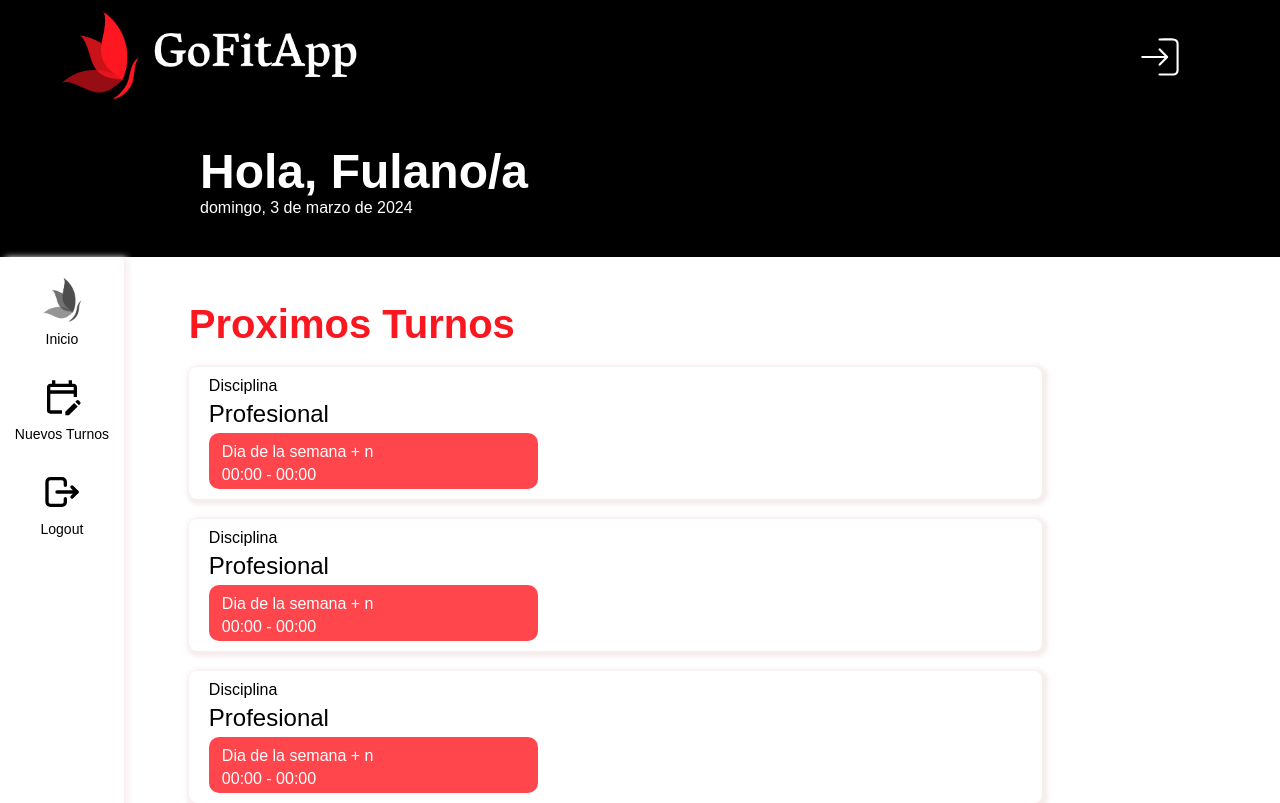
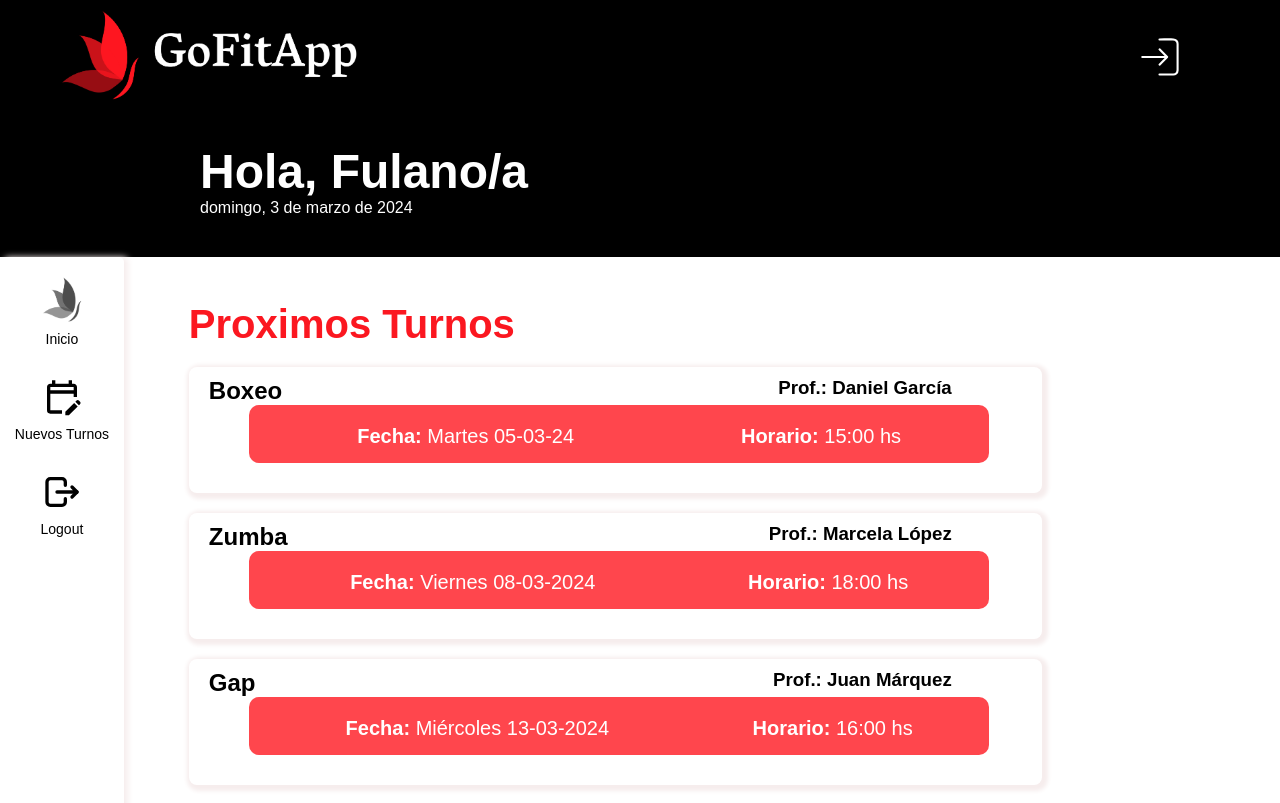
Before and after one commit to Alex420s/C16-74-n-python, a React (Create React App) app in the folder frontend/: page /usuario in a window 1280 px wide. Shown: the top 803 px of the page. Built offline with nearby package versions, Linux system fonts and the light colour scheme; the HTML template or start-up script is replaced by a standard one.

Commit message:
UserPage terminada

```diff
--- a/frontend/src/components/Novedades.jsx
+++ /dev/null
@@ -1,38 +0,0 @@
-import React from 'react'
-import '../stylesheets/Novedades.css'
-
-const Novedades = () => {
-  return (
-    <div className="novedades">
-       <p className="tituloNov">Proximos Turnos</p>
-       <div className="novedadBox">
-        <p>Disciplina</p>
-        <p className='profesional'>Profesional</p>
-        <div className="novedadBoxFecha">
-          <p>Dia de la semana + n </p>
-          <p>00:00 - 00:00 </p>
-        </div>
-       </div>
-
-       <div className="novedadBox">
-        <p>Disciplina</p>
-        <p className='profesional'>Profesional</p>
-        <div className="novedadBoxFecha">
-          <p>Dia de la semana + n </p>
-          <p>00:00 - 00:00 </p>
-        </div>
-       </div>
-
-       <div className="novedadBox">
-        <p>Disciplina</p>
-        <p className='profesional'>Profesional</p>
-        <div className="novedadBoxFecha">
-          <p>Dia de la semana + n </p>
-          <p>00:00 - 00:00 </p>
-        </div>
-       </div>
-    </div>
-  )
-}
-
-export default Novedades
--- a/frontend/src/components/PerfilP.jsx
+++ b/frontend/src/components/PerfilP.jsx
@@ -47,6 +47,7 @@ const objetoPrueba = [
         horario: "9:00 a 10:00",
     }
 ]
+
 
 localStorage.setItem('name', "Gabriela Sastre");
 localStorage.setItem('speciality', "Nutricionista");
--- a/frontend/src/components/ReservaProf.jsx
+++ b/frontend/src/components/ReservaProf.jsx
@@ -1,4 +1,3 @@
-import react from 'react'
 import '../stylesheets/Reserva.css'
 
 const ReservaProf = () => {
--- a/frontend/src/components/SidebarUser.jsx
+++ b/frontend/src/components/SidebarUser.jsx
@@ -3,7 +3,7 @@ import '../stylesheets/Sidebar.css'
 import images from '../images/image.png'
 import { MdOutlineEditCalendar } from "react-icons/md";
 import { TbLogout } from "react-icons/tb";
-import { useNavigate } from 'react-router-dom';
+import { Link, useNavigate } from 'react-router-dom';
 
 const SidebarUser = () => {
 
@@ -19,11 +19,11 @@ const SidebarUser = () => {
     <div className="sidebar">
       <ul>
         <li>
-          <span className="sidebarIcons"> <img src={images} alt="Logo" /> </span>
+          <span className="sidebarIcons"><Link style={{textDecoration: 'none', color: 'black'}} to={'/usuario'}> <img src={images} alt="Logo" /> </Link> </span>
           <p>Inicio</p>
         </li>
         <li>
-          <span className="sidebarIcons"> <MdOutlineEditCalendar /> </span>
+          <span className="sidebarIcons"><Link style={{textDecoration: 'none', color: 'black'}} to={'/search'}> <MdOutlineEditCalendar /> </Link> </span>
           <p>Nuevos Turnos</p>
         </li>
         <li>
--- /dev/null
+++ b/frontend/src/components/UserPage.jsx
@@ -0,0 +1,49 @@
+import React from 'react'
+import '../stylesheets/UserPage.css'
+
+const UserPage = () => {
+
+  const objetoPrueba = [
+    {
+      speciality: 'Boxeo',
+      professional: 'Daniel García',
+      day: 'Martes',
+      date: '05-03-24',
+      time: '15:00',
+    },
+    {
+      speciality: 'Zumba',
+      professional: 'Marcela López',
+      day: 'Viernes',
+      date: '08-03-2024',
+      time: '18:00',
+    },
+    {
+      speciality: 'Gap',
+      professional: 'Juan Márquez',
+      day: 'Miércoles',
+      date: '13-03-2024',
+      time: '16:00',
+    },
+  ]
+
+  return (
+    <div className="novedades">
+      <p className="tituloNov">Proximos Turnos</p>
+      {objetoPrueba.sort((a, b) => new Date(a.date) - new Date(b.date)).map((persona, index) => (
+        <div className="novedadBox">
+          <div className="boxProf">
+            <h2>{persona.speciality}</h2>
+            <h3>Prof.: {persona.professional}</h3>
+          </div>
+          <div className="boxFecha">
+            <p><span className="bold">Fecha:&nbsp; </span> {persona.day} {persona.date}</p>
+            <p><span className="bold">Horario:&nbsp;</span> {persona.time} hs</p>
+          </div>
+        </div>
+      ))}
+    </div>
+  )
+}
+
+export default UserPage
--- a/frontend/src/pages/UserHome.jsx
+++ b/frontend/src/pages/UserHome.jsx
@@ -3,7 +3,7 @@ import Header from '../components/footer-header/Header.jsx'
 import Footer from '../components/footer-header/Footer.jsx'
 import Saludo from '../components/Saludo.jsx'
 import SidebarUser from '../components/SidebarUser.jsx'
-import Novedades from '../components/Novedades.jsx'
+import UserPage from '../components/UserPage.jsx'
 import '../stylesheets/UserHome.css'
 
 const UserHome = () => {
@@ -14,7 +14,7 @@ const UserHome = () => {
           <div className="main">
             <div className='side-novedades'>
               <SidebarUser />
-              <Novedades />
+              <UserPage />
             </div>
           </div>
       <Footer />
--- a/frontend/src/stylesheets/Novedades.css
+++ b/frontend/src/stylesheets/UserPage.css
@@ -14,12 +14,6 @@
     text-align: left;
 }
 
-.profesional{
-    font-size: 24px;
-    font-weight:500;
-    margin: 5px 0 5px 0;
-}
-
 .novedadBox {
     width: 80%;
     padding: 10px 10px 10px 20px;
@@ -29,15 +23,32 @@
     margin-top: 20px;
 }
 
-.novedadBoxFecha {
-    width: 40%;
+.boxProf {
+    display: flex;
+    justify-content: space-between;
+    margin-right: 80px;
+}
+
+.boxFecha {
+    width: 90%;
     background-color: #ff464d;
     color: white;
-    padding: 5px;
+    padding: 15px;
     border-radius: 10px;
+    margin-left: 40px;
+    margin-bottom: 20px;
+    display: flex;
+    justify-content: space-around;
 }
 
-.novedadBoxFecha p{
+.bold {
+    font-weight: bold;
+}
+
+.boxFecha p{
     margin-top: 5px;
-    margin-left: 8px;
+    margin-left: 20px;
+    font-size: 20px;
+    display:flex;
+    justify-content: space-around;
 }
```
Also changed, not shown: frontend/src/components/UserSearchbar.jsx (deleted, +0 -37 lines).
